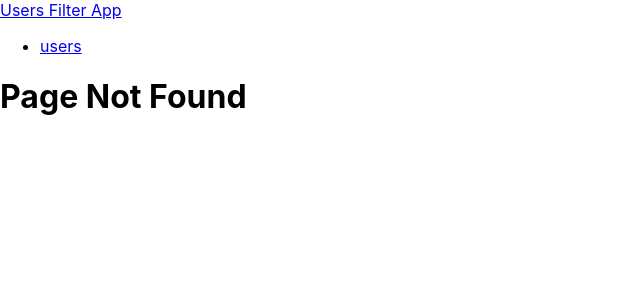
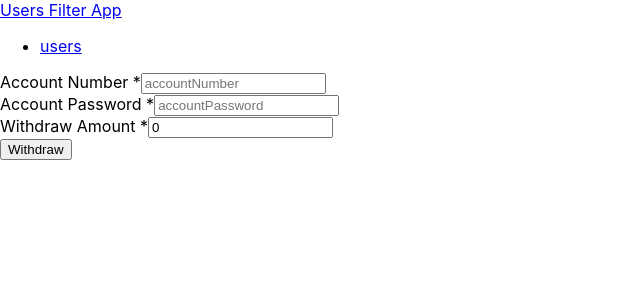
Before and after one commit to olasoj/simple-banking-app-ui, a React (Create React App) app: page /transaction/withdraw in a window 1280 px wide. Before the commit this address led to /not-found. Shown: the top 300 px of the page, without its empty margins (0-640 px from the left). Built offline with nearby package versions, Linux system fonts and the light colour scheme.

Commit message:
Completed withdrawl fuctionality

```diff
--- a/src/App.tsx
+++ b/src/App.tsx
@@ -13,6 +13,7 @@ import NavBar from "./module/navigation/component/NavBar"
 import NewAccountForm from "./module/bank/account/component/NewAccountForm"
 import UserAccountInfo from "./module/bank/account/component/UserAccountInfo"
 import NotFound from "./module/notfound/component/NotFound"
+import WithdrawalForm from "./module/bank/transaction/component/WidthdrawForm"
 
 function App() {
   return (
@@ -25,6 +26,7 @@ function App() {
             <Switch>
               <Route path='/users/add' component={NewAccountForm} />
               <Route path='/account/info' render={(props) => <UserAccountInfo {...props} />} />
+              <Route path='/transaction/withdraw' component={WithdrawalForm} />
               <Redirect exact from='/' to='/users' />
               <Route path='/not-found' component={NotFound} />
               <Redirect to='/not-found' />
--- /dev/null
+++ b/src/module/bank/transaction/component/WidthdrawForm.tsx
@@ -0,0 +1,64 @@
+import React, { Fragment } from 'react';
+import { toast } from 'react-toastify';
+
+import * as yup from 'yup';
+import Form from '../../../generic/component/form/Form';
+import { TransactionResponse, TransactionResponseErr, WithdrawRequestDefaultData } from '../model/NewAccountReqResModel';
+import * as transactionService from '../transactionService';
+
+class WithdrawalForm extends Form {
+  constructor(props: any) {
+    super(props);
+    this.state = {
+      data: { ...WithdrawRequestDefaultData },
+      errors: {},
+    };
+  }
+
+  schema = {
+    accountPassword: yup.string()
+      .required("Password is required")
+      .label('Password'),
+
+    accountNumber: yup
+      .string()
+      .required("Account number is required")
+      .label('Account Number'),
+
+    withdrawnAmount: yup.number()
+      .required("Please enter a valid positive number.")
+      .positive("Please enter a valid positive number.")
+      .integer("Please enter a valid positive number.")
+      .label('withdrawnAmount')
+  }
+
+  doSubmit = async () => {
+    try {
+      toast.info("Creating account")
+      const { data } = this.state
+      const { data: { message } }: TransactionResponse = await transactionService.withdraw(data);
+      toast.success(message);
+      // this.props.history.replace("/users")
+    } catch (err: any) {
+      const { status, data }: TransactionResponseErr = err.response
+      if (status && status === 400) return toast.error(data.message)
+      toast.error("Server: service unavailable, please try later")
+    }
+  };
+
+  render() {
+    return (
+      <Fragment>
+        <form onSubmit={e => this.handleSubmit(e)}>
+          {this.renderInput('Account Number *', 'accountNumber')}
+          {this.renderInput('Account Password *', 'accountPassword', 'password')}
+          {this.renderInput('Withdraw Amount *', 'withdrawnAmount', 'number')}
+
+          {this.renderButton('Withdraw')}
+        </form>
+      </Fragment>
+    );
+  }
+}
+
+export default WithdrawalForm;
--- /dev/null
+++ b/src/module/bank/transaction/model/NewAccountReqResModel.ts
@@ -0,0 +1,49 @@
+export interface AccountInfoResponseBody {
+    data: {
+        success: boolean,
+        message: undefined,
+        account: {
+            accountName: string,
+            accountPassword: number,
+            balance: number
+        },
+        responseCode: number
+    }
+};
+
+
+export const AccountInfo = {
+    accountName: "", accountNumber: "", deposit: 0
+};
+
+export const NewAccountRequest = {
+    accountName: "", accountPassword: "", initialDeposit: 0
+};
+
+
+
+export const WithdrawRequestDefaultData = {
+    accountNumber: "", accountPassword: "", withdrawnAmount: 0
+};
+
+export interface WithdrawRequestBody {
+    accountNumber: string, accountPassword: string, withdrawnAmount: number
+};
+
+export interface TransactionResponse {
+    data: {
+        success: boolean,
+        message: string,
+        responseCode: number
+    }
+}
+
+export interface TransactionResponseErr {
+    status: number;
+    data: {
+        success: boolean,
+        message: string,
+        responseCode: number
+    };
+
+}
--- a/src/module/bank/transaction/transactionService.ts
+++ b/src/module/bank/transaction/transactionService.ts
@@ -1,6 +1,7 @@
 import http, { header } from '../../http/httpConfig';
+import { TransactionResponse, WithdrawRequestBody } from './model/NewAccountReqResModel';
 
-const apiUrl = '/';
+const apiUrl = '';
 
 export async function getAccountStatement(getUsersRequestBody: any) {
   return await http.post(`${apiUrl}/account_statement`, { ...getUsersRequestBody }, { headers: { ...header } });
@@ -10,6 +11,6 @@ export async function deposit() {
   return await http.get(`${apiUrl}/deposit`, { headers: { ...header } });
 }
 
-export async function withdraw(getAddUserRequestBody: any) {
+export async function withdraw(getAddUserRequestBody: WithdrawRequestBody): Promise<TransactionResponse> {
   return await http.post(`${apiUrl}/withdrawal`, { ...getAddUserRequestBody }, { headers: { ...header } });
 }
--- a/src/module/http/httpConfig.ts
+++ b/src/module/http/httpConfig.ts
@@ -5,7 +5,7 @@ const adapter = axios.create({
     baseURL: process.env.REACT_APP_API_URL,
     headers: {
         Accept: 'application/json;charset=UTF-8',
-        Authorization: "eyJhbGciOiJIUzUxMiJ9.eyJzdWIiOiIwMDAwMDAwMDAxIiwiaWF0IjoxNjMzMTA1NDI2LCJleHAiOjE2MzMxMDY2MjZ9.vuCXpEGzsJ6UvQBn_uu6AW4eZDUxgd34PN3h2N9BGVi9iyrLDHOTLvy29B7AyA4bWsPDy9sDEPkVW3UfhUcOpw"
+        Authorization: "eyJhbGciOiJIUzUxMiJ9.eyJzdWIiOiIwMDAwMDAwMDAxIiwiaWF0IjoxNjMzMTA5ODk2LCJleHAiOjE2MzMxMTEwOTZ9.5GhqBsLf5Vz6xKJ05BTLFAdMQWN_9Y0gFGztD-KpLW6m9qpzxvNeKbADUwG0jpGM-xPv6Pf51YOVHLPsxnAQZQ"
     },
 });
 
@@ -19,7 +19,7 @@ axios.interceptors.response.use(undefined, (error) => {
     return Promise.reject(error)
 })
 
-axios.defaults.headers.common['Authorization'] = "eyJhbGciOiJIUzUxMiJ9.eyJzdWIiOiIwMDAwMDAwMDAxIiwiaWF0IjoxNjMzMTA1NDI2LCJleHAiOjE2MzMxMDY2MjZ9.vuCXpEGzsJ6UvQBn_uu6AW4eZDUxgd34PN3h2N9BGVi9iyrLDHOTLvy29B7AyA4bWsPDy9sDEPkVW3UfhUcOpw"
+axios.defaults.headers.common['Authorization'] = "eyJhbGciOiJIUzUxMiJ9.eyJzdWIiOiIwMDAwMDAwMDAxIiwiaWF0IjoxNjMzMTA5ODk2LCJleHAiOjE2MzMxMTEwOTZ9.5GhqBsLf5Vz6xKJ05BTLFAdMQWN_9Y0gFGztD-KpLW6m9qpzxvNeKbADUwG0jpGM-xPv6Pf51YOVHLPsxnAQZQ"
 function setJwt(jwt: string | null) {
     axios.defaults.headers.common['Authorization'] = { 'Authorization': `bearer ${jwt}` }
 }
```
